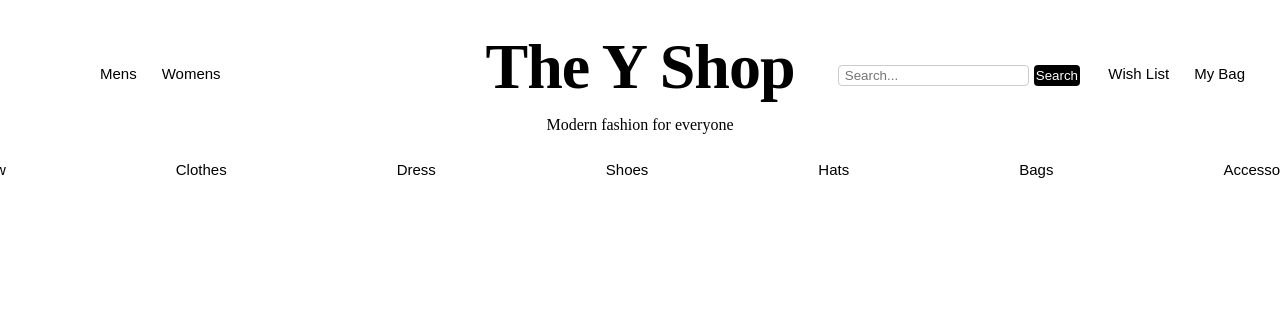
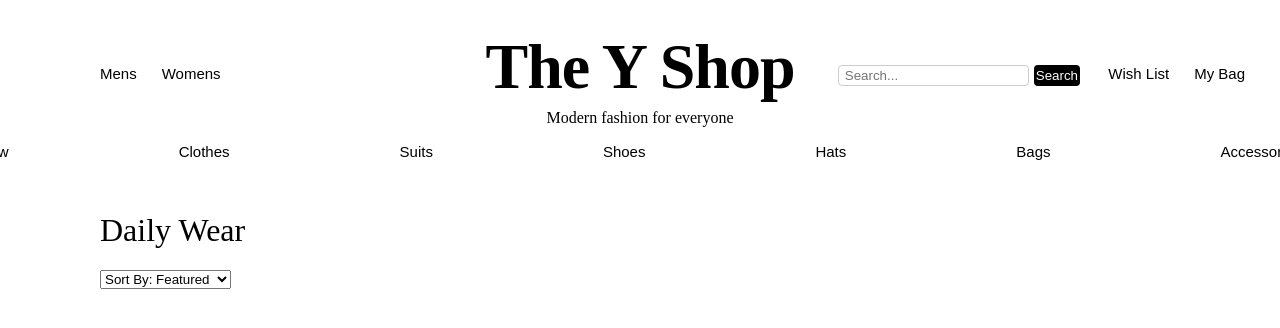
Before and after one commit to Meivadhanak/The-Y-Shop-clothing-website, a website: page dist/dailywear.html in a window 1280 px wide. Shown: the top 328 px of the page. Drawn offline with Linux system fonts and the light colour scheme.

Commit message:
adding feature to daily wear

```diff
--- a/scss/main.scss
+++ b/scss/main.scss
@@ -21,7 +21,7 @@
     line-height: 2rem;
     letter-spacing: -1px;
 }
-p{
+.modern{
     font-size: 1.2 rem;
     margin-bottom: 20px;
     color: #000000;
@@ -145,7 +145,6 @@
     gap: 20px;
     margin: 0 auto;
 }
-
 .img-wrapper a:last-child {
     grid-column: 1 / -1;
     justify-self: center;
@@ -155,5 +154,19 @@
     width: 100%;
     height: auto;
     object-fit: auto;
+    padding: 0 100px;
+}
+.dailywear {
+    position: absolute;
+    display: flex;
+    left: 100px;
+    top: 180px;
+    font-size: 2rem;
+}
+.sort{
+    position: absolute;
+    display: flex;
+    left: 100px;
+    top: 270px;
 }
 }
```
Also changed, not shown: css/main.css (deleted), dist/css/main.css, dist/dailywear.html, dist/men.html, 2 other files.
